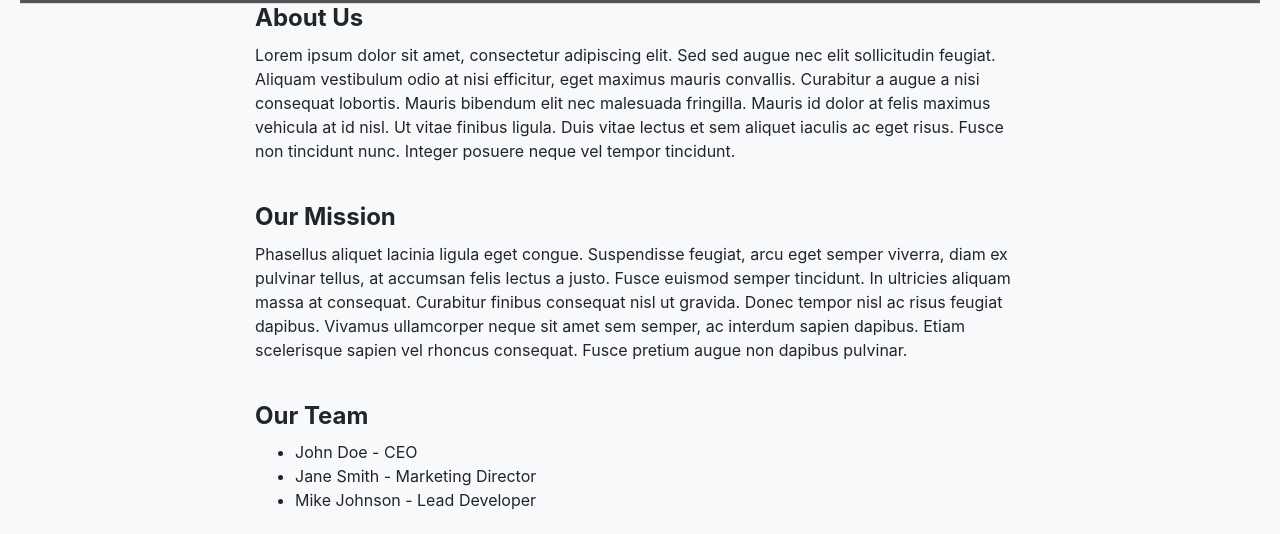
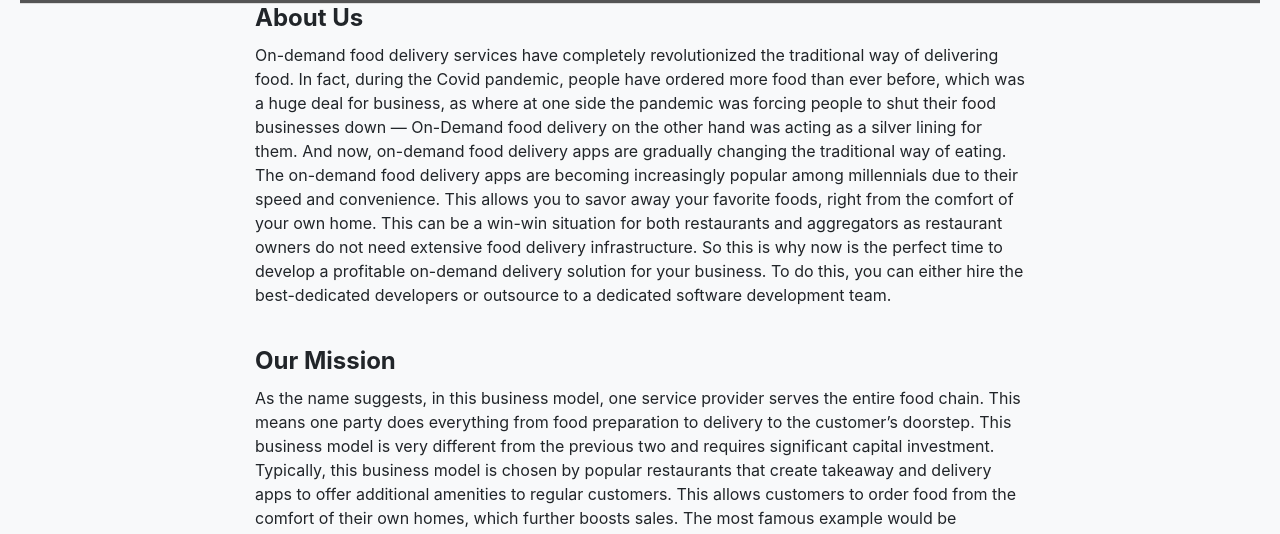
Before and after one commit to SivaBharat/login, a website: page about.html in a window 1280 px wide. Shown: the part 83-617 px from the top of the page. Drawn offline with nearby package versions, Linux system fonts and the light colour scheme.

Commit message:
27/05/23

```diff
--- a/about.html
+++ b/about.html
@@ -69,12 +69,28 @@
   <div class="container">
     <div class="about-section">
       <h2 class="about-heading">About Us</h2>
-      <p class="about-content">Lorem ipsum dolor sit amet, consectetur adipiscing elit. Sed sed augue nec elit sollicitudin feugiat. Aliquam vestibulum odio at nisi efficitur, eget maximus mauris convallis. Curabitur a augue a nisi consequat lobortis. Mauris bibendum elit nec malesuada fringilla. Mauris id dolor at felis maximus vehicula at id nisl. Ut vitae finibus ligula. Duis vitae lectus et sem aliquet iaculis ac eget risus. Fusce non tincidunt nunc. Integer posuere neque vel tempor tincidunt.</p>
+      <p class="about-content">On-demand food delivery services have completely revolutionized the traditional way of delivering food.
+
+        In fact, during the Covid pandemic, people have ordered more food than ever before, which was a huge deal for business, as where at one side the pandemic was forcing people to shut their food businesses down — On-Demand food delivery on the other hand was acting as a silver lining for them.
+
+        And now, on-demand food delivery apps are gradually changing the traditional way of eating.
+
+        The on-demand food delivery apps are becoming increasingly popular among millennials due to their speed and convenience. This allows you to savor away your favorite foods, right from the comfort of your own home.
+
+        This can be a win-win situation for both restaurants and aggregators as restaurant owners do not need extensive food delivery infrastructure.
+
+        So this is why now is the perfect time to develop a profitable on-demand delivery solution for your business. To do this, you can either hire the best-dedicated developers or outsource to a dedicated software development team.</p>
     </div>
 
     <div class="about-section">
       <h2 class="about-heading">Our Mission</h2>
-      <p class="about-content">Phasellus aliquet lacinia ligula eget congue. Suspendisse feugiat, arcu eget semper viverra, diam ex pulvinar tellus, at accumsan felis lectus a justo. Fusce euismod semper tincidunt. In ultricies aliquam massa at consequat. Curabitur finibus consequat nisl ut gravida. Donec tempor nisl ac risus feugiat dapibus. Vivamus ullamcorper neque sit amet sem semper, ac interdum sapien dapibus. Etiam scelerisque sapien vel rhoncus consequat. Fusce pretium augue non dapibus pulvinar.</p>
+      <p class="about-content">As the name suggests, in this business model, one service provider serves the entire food chain. This means one party does everything from food preparation to delivery to the customer’s doorstep.
+
+        This business model is very different from the previous two and requires significant capital investment. Typically, this business model is chosen by popular restaurants that create takeaway and delivery apps to offer additional amenities to regular customers. This allows customers to order food from the comfort of their own homes, which further boosts sales. The most famous example would be Dominos Pizza.
+
+        Then some entrepreneurs even hire ghosts or cloud kitchens to prepare food. Then you choose the cloud kitchen business model and deliver food to your customers under your own banner. However, in this case, the restaurant does not offer a meal opportunity. All you need to do is take the order on the platform and deliver the food to your customers.
+
+        How Do S</p>
     </div>
 
     <div class="about-section">
```
Also changed, not shown: app.html (line endings or trailing spaces).
